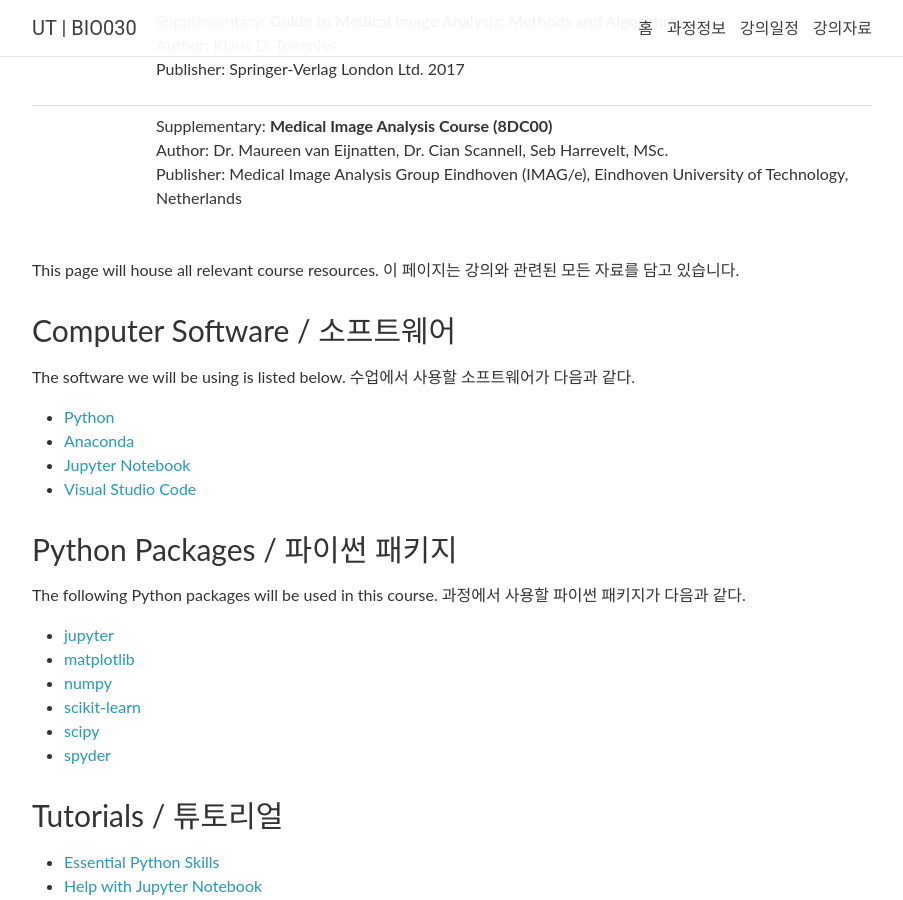
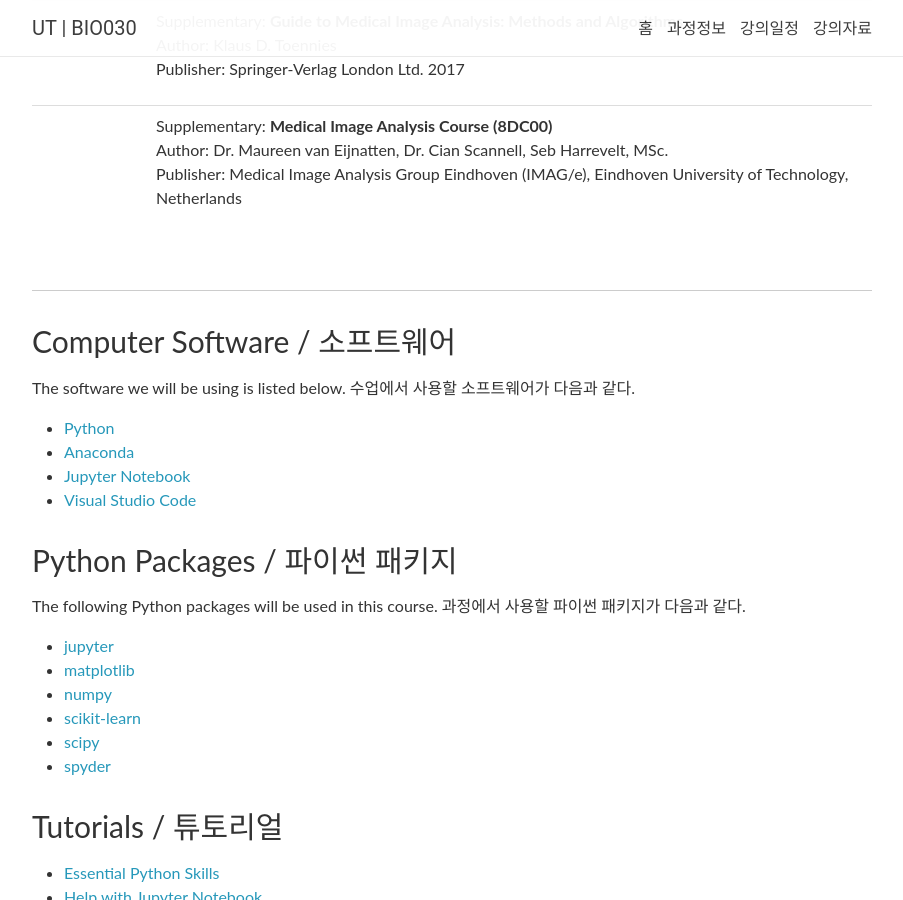
Before and after one commit to 2023-aaronkr/ut-cad, a Jekyll site: the page built from _pages/resources.md, in a window 1280 px wide and 900 px high, scrolled down 383 px. Shown: the whole window, without its empty margins (188-1091 px from the left). Built offline with Jekyll 4.4.1, drawn with Linux system fonts in a browser that asks for light colours; nearby versions of some CDN libraries; comment, search, counter and statistics services are not loaded.

Commit message:
Update resources

```diff
--- a/_pages/resources.md
+++ b/_pages/resources.md
@@ -4,7 +4,9 @@
 permalink: /resources/
 ---
 
-This page will house all relevant course resources. 이 페이지는 강의와 관련된 모든 자료를 담고 있습니다.
+{:toc}
+
+---
 
 ### Computer Software / 소프트웨어
 
```
